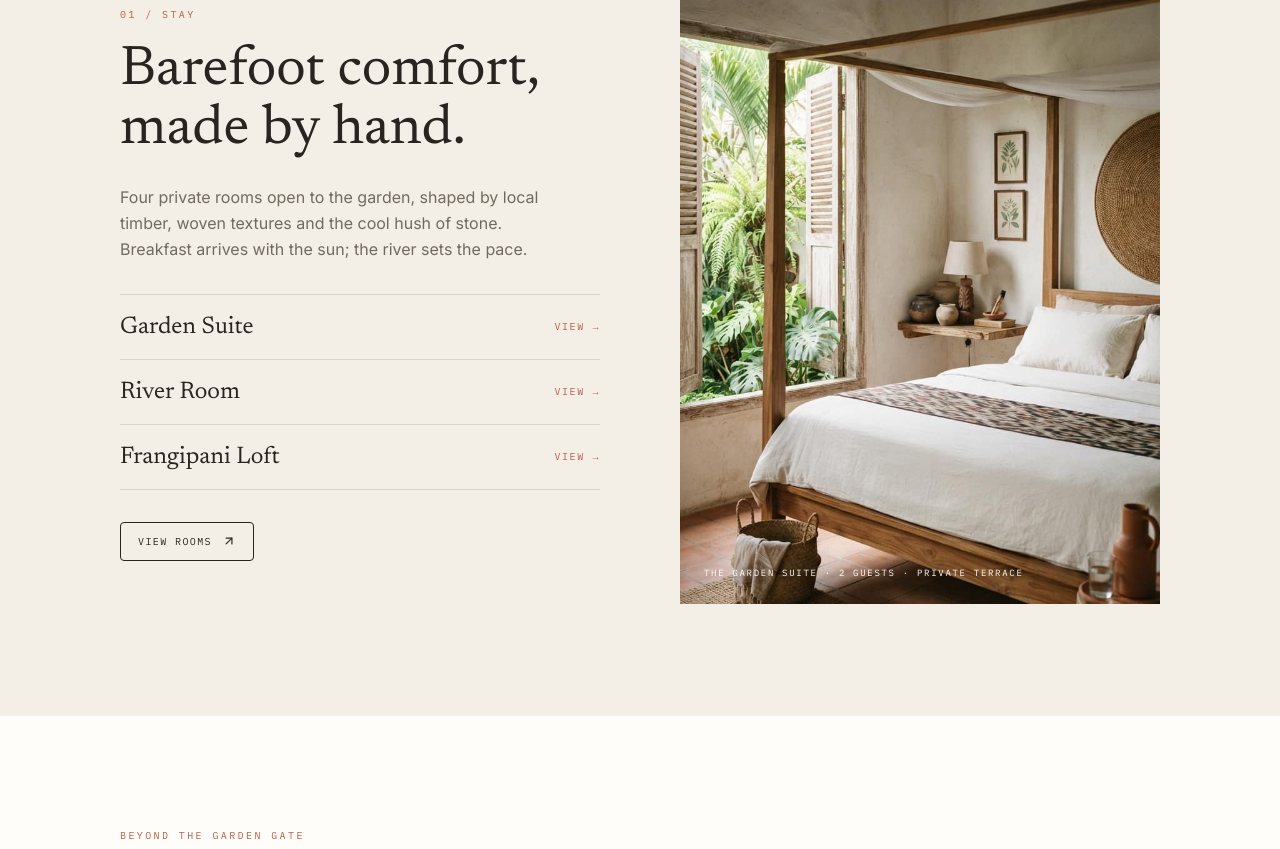
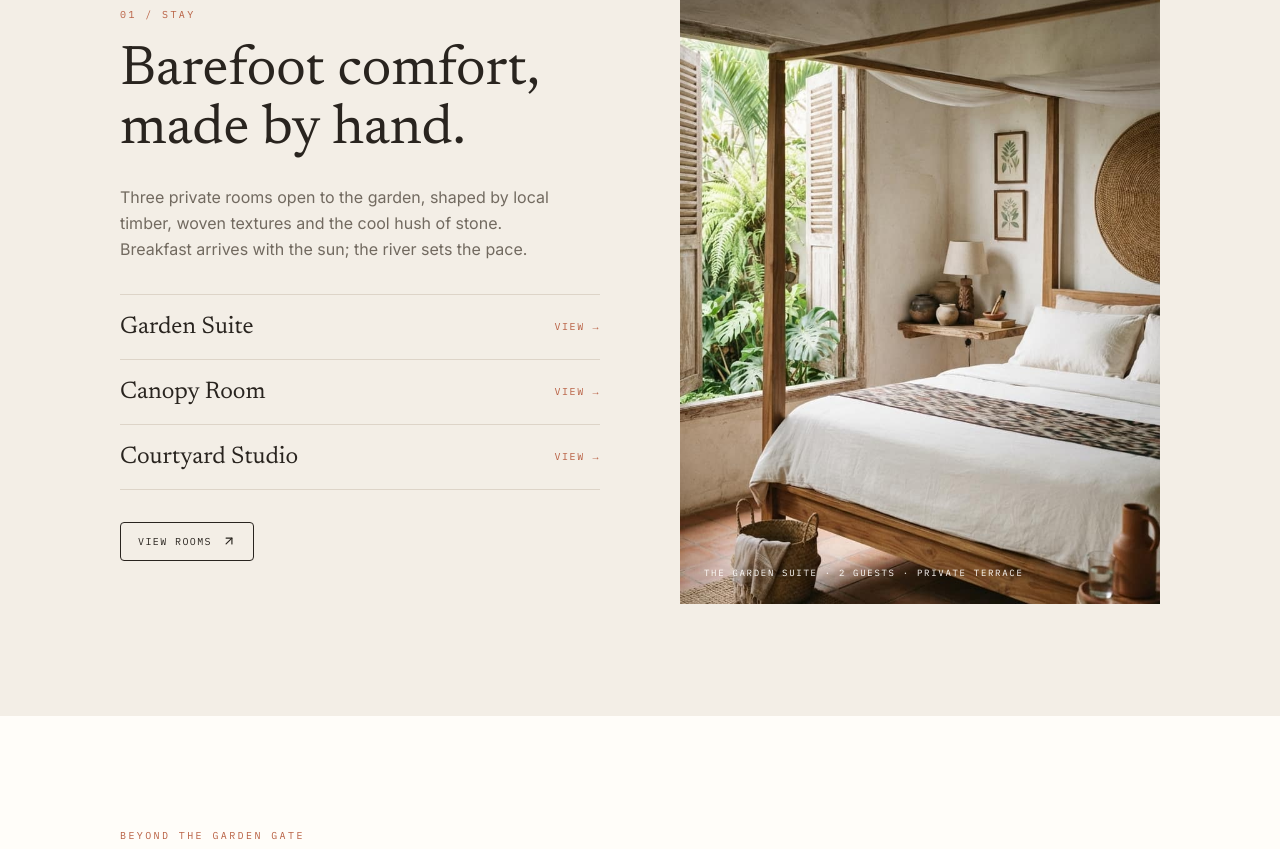
Before and after one commit to 0xMinomus/sukhahomestay, a React (Vite) app: page /#/ in a window 1280 px wide. Shown: the part 1471-2320 px from the top of the page. Built offline with nearby package versions, Linux system fonts and the light colour scheme.

Commit message:
feat: sync landing room list and stats with ROOMS data
Ultraworked with [Sisyphus](https://github.com/code-yeongyu/oh-my-openagent)

Co-authored-by: Sisyphus <clio-agent@sisyphuslabs.ai>

```diff
--- a/src/pages/Landing.tsx
+++ b/src/pages/Landing.tsx
@@ -3,9 +3,7 @@ import { Link } from "react-router-dom";
 import { GhostButton } from "../components/bits";
 import Hero from "../components/Hero";
 import { Eyebrow, Headline, ParallaxImage, Reveal, Stagger, Item } from "../components/motion";
-import { WHATSAPP_URL, img } from "../data/content";
-
-const ROOM_NAMES = ["Garden Suite", "River Room", "Frangipani Loft"];
+import { ROOMS, WHATSAPP_URL, img } from "../data/content";
 
 const WANDERS = [
   { kicker: "01 VILLAGE", headline: "Walk old paths", img: img.landingVillage },
@@ -16,8 +14,8 @@ const WANDERS = [
 const TASTE_TICKS = ["DAILY BREAKFAST INCLUDED", "FARM & MARKET SOURCED", "VEGETARIAN FRIENDLY"];
 
 const STATS = [
-  { value: "04", label: "ROOMS" },
-  { value: "12", label: "GUESTS" },
+  { value: "03", label: "ROOMS" },
+  { value: "06", label: "GUESTS" },
   { value: "800M", label: "ABOVE SEA" },
   { value: "1", label: "FAMILY" },
 ];
@@ -62,15 +60,15 @@ export default function Landing() {
             <Headline lines={["Barefoot comfort,", "made by hand."]} className="mt-5 text-5xl leading-[1.05] md:text-[56px]" />
             <Reveal delay={0.1}>
               <p className="mt-6 max-w-md text-[16px] leading-[26px] text-stone">
-                Four private rooms open to the garden, shaped by local timber, woven textures and the cool
+                Three private rooms open to the garden, shaped by local timber, woven textures and the cool
                 hush of stone. Breakfast arrives with the sun; the river sets the pace.
               </p>
             </Reveal>
             <Stagger className="mt-8 border-t border-line">
-              {ROOM_NAMES.map((r) => (
-                <Item key={r} className="flex items-center justify-between border-b border-line py-4">
-                  <span className="font-serif text-2xl">{r}</span>
-                  <Link to="/stay" className="font-mono text-[10px] tracking-[1.6px] text-clay hover:underline">
+              {ROOMS.map((r) => (
+                <Item key={r.slug} className="flex items-center justify-between border-b border-line py-4">
+                  <span className="font-serif text-2xl">{r.name}</span>
+                  <Link to={`/rooms/${r.slug}`} className="font-mono text-[10px] tracking-[1.6px] text-clay hover:underline">
                     VIEW →
                   </Link>
                 </Item>
```
